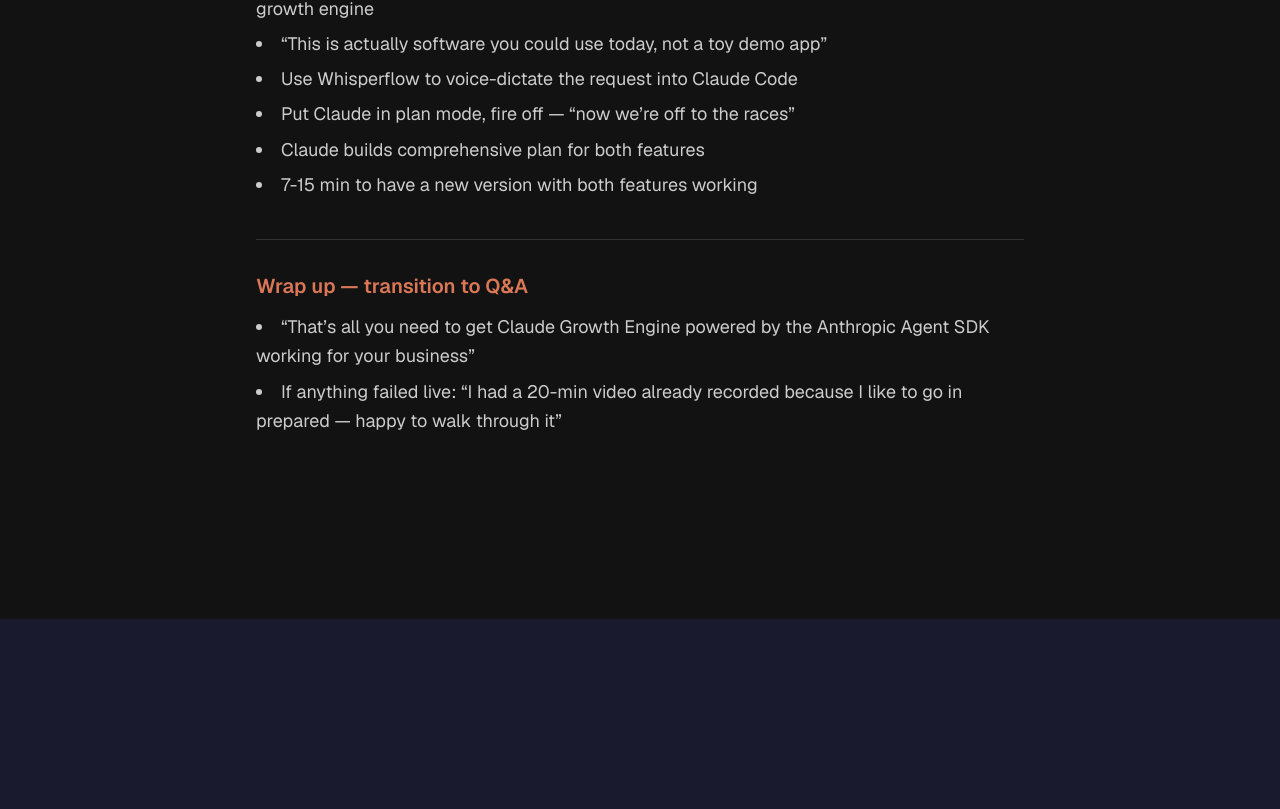
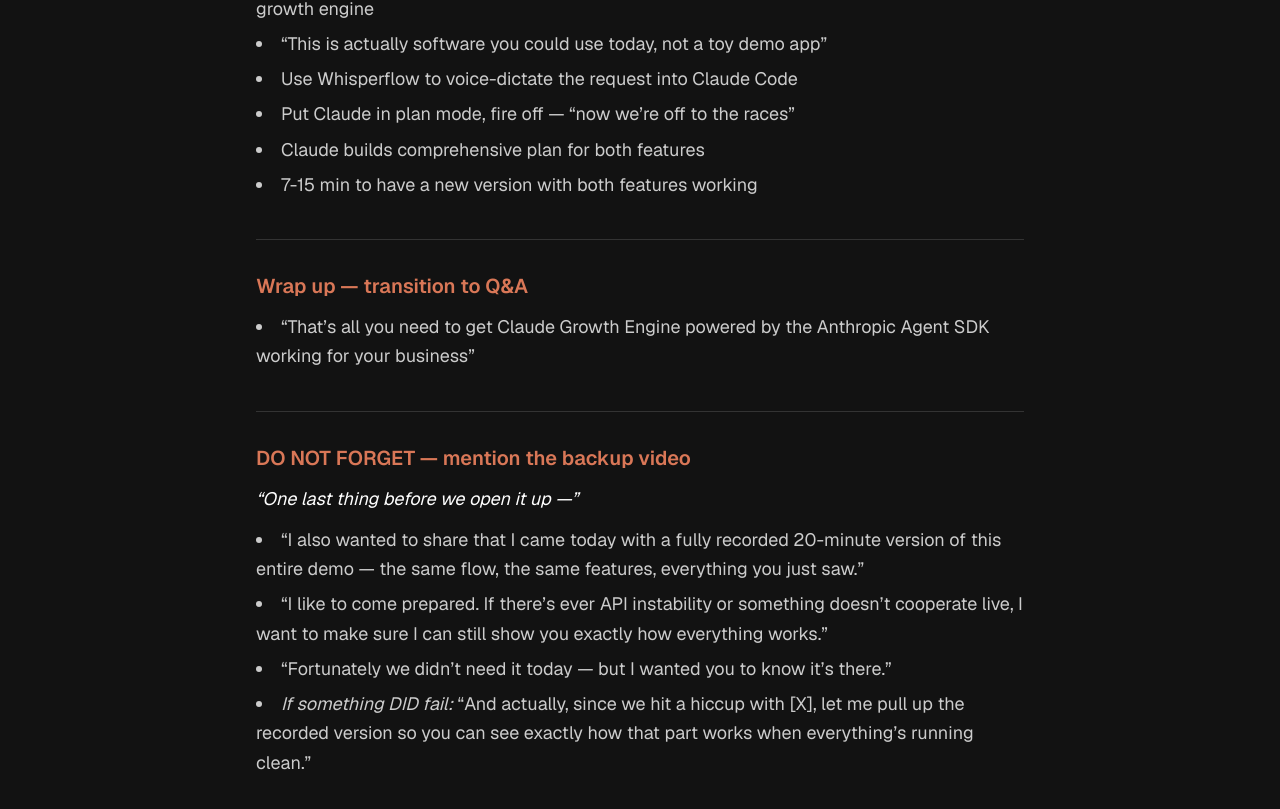
Before and after one commit to zackproser/claude-growth-engine, a Next.js app: page /script in a window 1280 px wide. Shown: the part 3713-4522 px from the top of the page. Before the commit the page ends 4332 px from the top, so only its background shows below. Built offline with nearby package versions, Linux system fonts and the light colour scheme.

Commit message:
feat: add backup video outro section to /script page
Co-Authored-By: Claude Opus 4.6 (1M context) <noreply@anthropic.com>

```diff
--- a/src/app/script/page.tsx
+++ b/src/app/script/page.tsx
@@ -173,7 +173,18 @@ export default function ScriptPage() {
           <h2 className="text-xl font-semibold text-[#D97757]">Wrap up &mdash; transition to Q&amp;A</h2>
           <ul className="list-disc list-inside space-y-1.5 text-lg leading-relaxed">
             <li>&ldquo;That&rsquo;s all you need to get Claude Growth Engine powered by the Anthropic Agent SDK working for your business&rdquo;</li>
-            <li>If anything failed live: &ldquo;I had a 20-min video already recorded because I like to go in prepared &mdash; happy to walk through it&rdquo;</li>
+          </ul>
+        </section>
+
+        {/* ── 15. FINAL OUTRO — THE VIDEO ── */}
+        <section className="space-y-3 border-t border-[#333] pt-8">
+          <h2 className="text-xl font-semibold text-[#D97757] text-2xl">DO NOT FORGET &mdash; mention the backup video</h2>
+          <p className="text-lg text-white leading-relaxed italic">&ldquo;One last thing before we open it up &mdash;&rdquo;</p>
+          <ul className="list-disc list-inside space-y-1.5 text-lg leading-relaxed">
+            <li>&ldquo;I also wanted to share that I came today with a fully recorded 20-minute version of this entire demo &mdash; the same flow, the same features, everything you just saw.&rdquo;</li>
+            <li>&ldquo;I like to come prepared. If there&rsquo;s ever API instability or something doesn&rsquo;t cooperate live, I want to make sure I can still show you exactly how everything works.&rdquo;</li>
+            <li>&ldquo;Fortunately we didn&rsquo;t need it today &mdash; but I wanted you to know it&rsquo;s there.&rdquo;</li>
+            <li><em>If something DID fail:</em> &ldquo;And actually, since we hit a hiccup with [X], let me pull up the recorded version so you can see exactly how that part works when everything&rsquo;s running clean.&rdquo;</li>
           </ul>
         </section>
 
```
